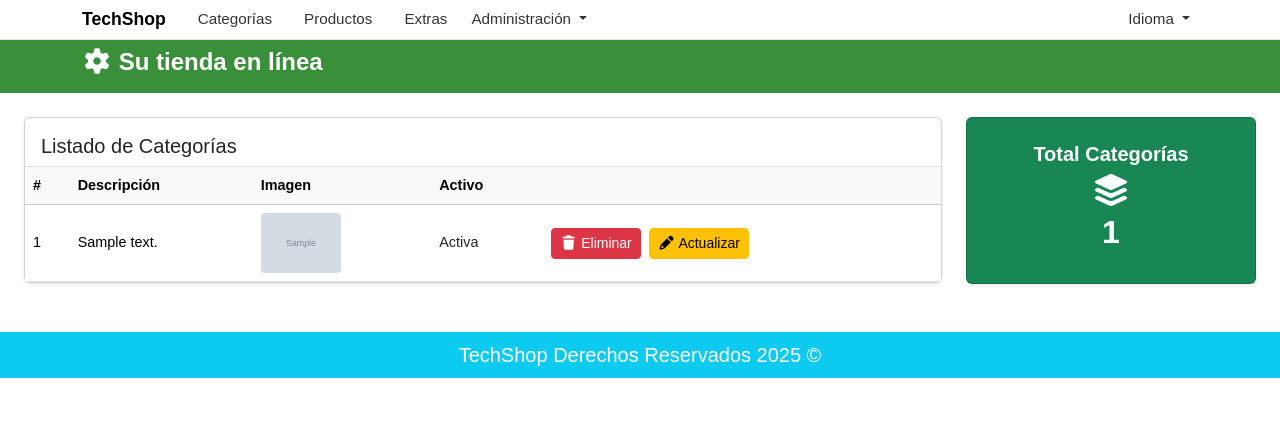
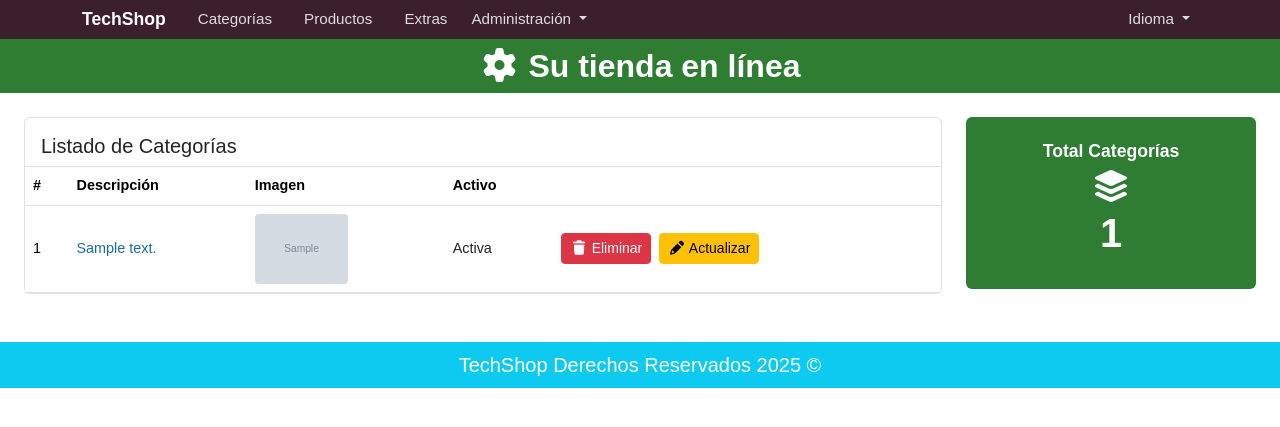
Before and after one commit to vargasvale1009-netizen/Valeria-Rodriguez-jueves-de-6-a-9-, a Spring app: template src/main/resources/templates/categoria/listado.html in a window 1280 px wide. Shown: the top 427 px of the page. Run offline with Thymeleaf, Linux system fonts and the light colour scheme; the template is opened without the code that fills it: most values are stand-ins (such as "Sample title", 1, 10 or a date in 2020); grey boxes marked "Sample" are stand-in pictures; data that the repository does not hold is empty; some libraries are stand-ins or nearby versions.

Commit message:
pagina al día hasta categoria al 100

```diff
--- a/src/main/java/tienda/Tech/tienda/ProjectConfig.java
+++ b/src/main/java/tienda/Tech/tienda/ProjectConfig.java
@@ -31,6 +31,6 @@
         resolver.setOrder(0);
         resolver.setCheckExistence(true);
         return resolver;
-        * valeria *
+        /*Categoria listo*/
     }
 }
--- a/src/main/resources/static/css/estilos.css
+++ b/src/main/resources/static/css/estilos.css
@@ -15,34 +15,50 @@
 
 /* ===== NAVBAR ===== */
 .navbar {
-    background-color: #ffffff;
-    border-bottom: 1px solid #dee2e6;
+    background-color: #3b1f2b;
+    border-bottom: none;
 }
 
 .navbar-brand {
     font-weight: bold;
-    color: #000000 !important;
+    color: #ffffff !important;
     font-size: 1.1rem;
 }
 
 .nav-link {
-    color: #333333 !important;
+    color: #dddddd !important;
     font-size: 0.95rem;
 }
 
 .nav-link:hover {
-    color: #000000 !important;
+    color: #ffffff !important;
+}
+
+.dropdown-menu {
+    background-color: #3b1f2b;
+}
+
+.dropdown-item {
+    color: #dddddd !important;
+}
+
+.dropdown-item:hover {
+    background-color: #5a3040;
+    color: #ffffff !important;
 }
 
 /* ===== BARRA VERDE (main-header) ===== */
 #main-header {
-    background-color: #3a8f3a !important;
+    background-color: #2e7d32 !important;
+    padding-top: 1rem;
+    padding-bottom: 1rem;
 }
 
 #main-header h1 {
-    font-size: 1.5rem;
+    font-size: 2rem;
     font-weight: bold;
     color: #ffffff;
+    margin: 0;
 }
 
 /* ===== FOOTER ===== */
@@ -62,8 +78,8 @@
 
 /* ===== TABLA CATEGORÍAS ===== */
 .img-categoria {
-    max-height: 60px;
-    max-width: 100px;
+    max-height: 70px;
+    max-width: 120px;
     object-fit: contain;
     border-radius: 4px;
 }
@@ -74,7 +90,7 @@
 }
 
 .table th {
-    font-weight: 600;
+    font-weight: 700;
     font-size: 0.9rem;
 }
 
@@ -82,3 +98,31 @@
     vertical-align: middle;
     font-size: 0.9rem;
 }
+
+/* Descripción de categorías con color azul link */
+.tabla-categorias td:nth-child(2) {
+    color: #1a6ca8;
+}
+
+/* Card Total Categorías */
+.card-total-categorias {
+    background-color: #2e7d32 !important;
+    border: none;
+    border-radius: 6px;
+}
+
+.card-total-categorias .card-title {
+    font-size: 1.1rem;
+    font-weight: bold;
+}
+
+.card-total-categorias h2 {
+    font-size: 2.5rem;
+    font-weight: bold;
+}
+
+/* Contenedor principal */
+.contenedor-listado {
+    margin-top: 1.5rem;
+    padding: 0 1.5rem;
+}
--- a/src/main/resources/templates/categoria/listado.html
+++ b/src/main/resources/templates/categoria/listado.html
@@ -7,18 +7,18 @@
     <body>
         <header th:replace="~{general/fragmentos :: header}"/>
 
-        <div class="container-fluid mt-4 px-4">
+        <div class="contenedor-listado">
             <div class="row">
 
                 <!-- Tabla de categorías -->
                 <div class="col-md-9">
-                    <div class="card shadow-sm">
+                    <div class="card border">
                         <div class="card-body p-0">
-                            <h5 class="card-title px-3 pt-3 pb-2 mb-0 border-bottom">
+                            <h5 class="px-3 pt-3 pb-2 mb-0 border-bottom fw-normal">
                                 [[#{categoria.listado.titulo}]]
                             </h5>
-                            <table class="table table-hover mb-0">
-                                <thead class="table-light">
+                            <table class="table table-hover mb-0 tabla-categorias">
+                                <thead>
                                     <tr>
                                         <th>#</th>
                                         <th>[[#{categoria.col.descripcion}]]</th>
@@ -61,7 +61,7 @@
 
                 <!-- Panel Total Categorías -->
                 <div class="col-md-3">
-                    <div class="card bg-success text-white text-center shadow-sm">
+                    <div class="card card-total-categorias text-white text-center">
                         <div class="card-body py-4">
                             <h5 class="card-title fw-bold">[[#{categoria.total.titulo}]]</h5>
                             <div class="mt-2">
--- a/src/main/resources/templates/general/fragmentos.html
+++ b/src/main/resources/templates/general/fragmentos.html
@@ -14,7 +14,7 @@
 
 <!-- Fragmento #2 define el encabezado de las páginas, en concreto el menú y enlaces rápidos -->
 <header th:fragment="header" class="header">
-    <nav class="navbar navbar-expand-sm p-0">
+    <nav class="navbar navbar-expand-sm p-0 navbar-dark">
         <div class="container">
             <a th:href="@{/}" class="navbar-brand">[[#{aplicacion.titulo}]]</a>
             <button class="navbar-toggler" data-bs-toggle="collapse" data-bs-target="#navbarCollapse">
@@ -66,12 +66,8 @@
         </div>
     </nav>
     <section id="main-header" class="py-2 bg-success text-white">
-        <div class="container">
-            <div class="row">
-                <div class="col-md-6">
-                    <h1><i class="fas fa-cog"></i> [[#{plantilla.suTienda}]]</h1>
-                </div>
-            </div>
+        <div class="container-fluid text-center">
+            <h1><i class="fas fa-cog"></i> [[#{plantilla.suTienda}]]</h1>
         </div>
     </section>
 </header>
```
